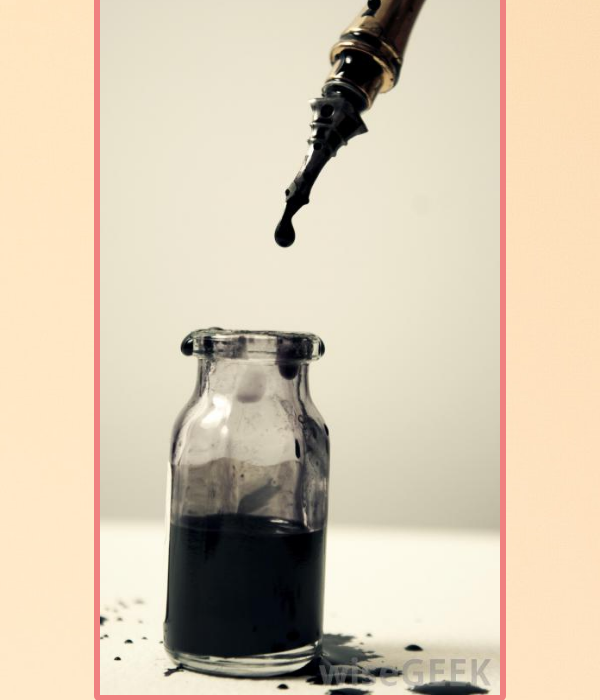
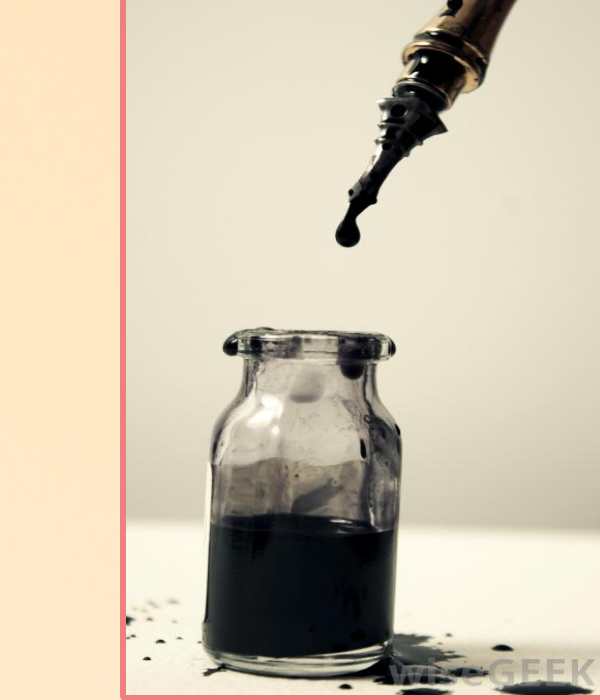
Before and after one commit to AnnieVoynova/GIS-SoSe-2020, a plain HTML site: page Aufgabe04/startseite.html in a window 600 px wide. Shown: the part 1003-1703 px from the top of the page. Drawn offline with Linux system fonts and the light colour scheme.

Commit message:
fix hadny

```diff
--- a/Aufgabe04/style.css
+++ b/Aufgabe04/style.css
@@ -166,7 +166,14 @@ h3 ~ h4 { /*6te Komplexe Selektor */
   header nav a{
     padding: 2%;
     font-size: 13px;
-}
+  }
+  main a{
+      padding: 10%;
+  }
+ main a img{
+     width: 100%;
+     margin-left: 15%;
+ }
 }
 
 @media screen and (min-width: 600px) and (max-width:1024px) {
@@ -187,7 +194,12 @@ h3 ~ h4 { /*6te Komplexe Selektor */
     header nav a{
         padding: 5%;
     }
-
+    main a{
+        padding: 5%
+    }
+    main a img {
+        width:80%
+    }
 }
 @media screen and (min-width:1024px) {
     img[src="logo.png"] {
```
